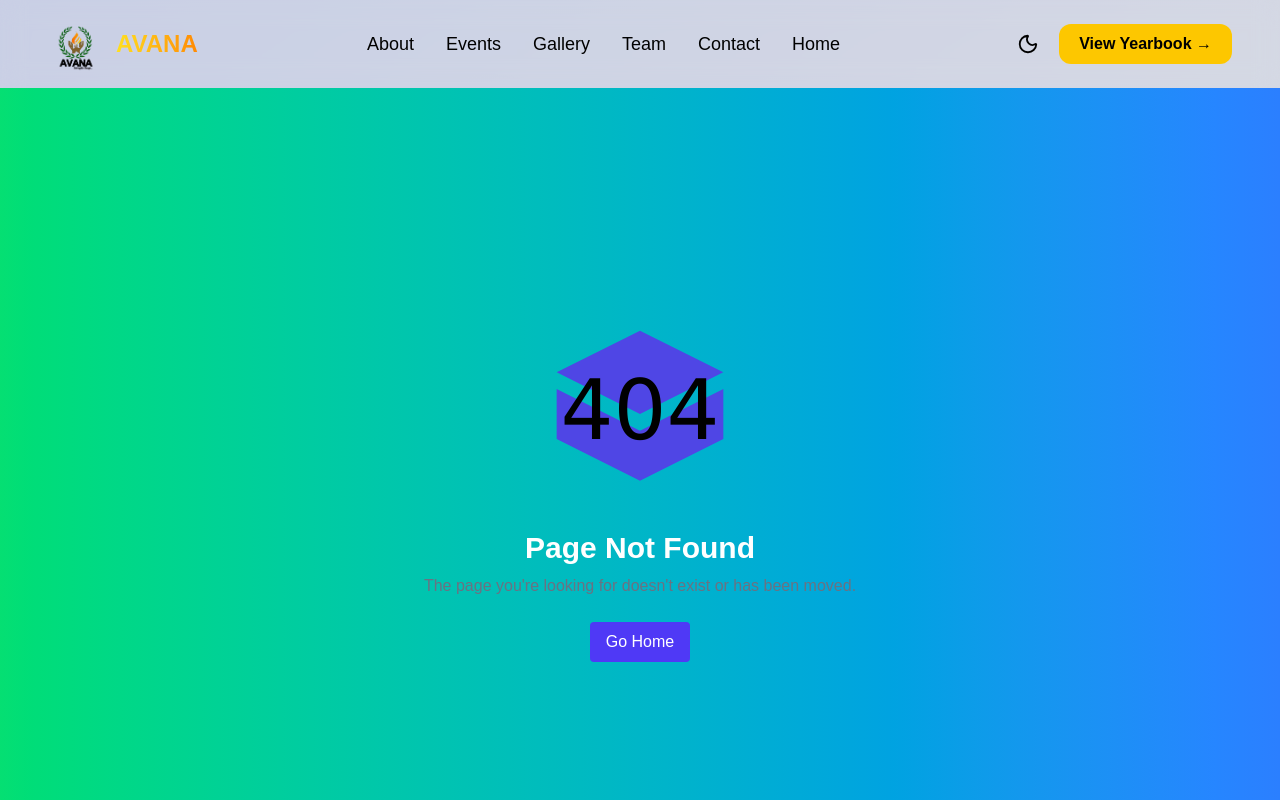
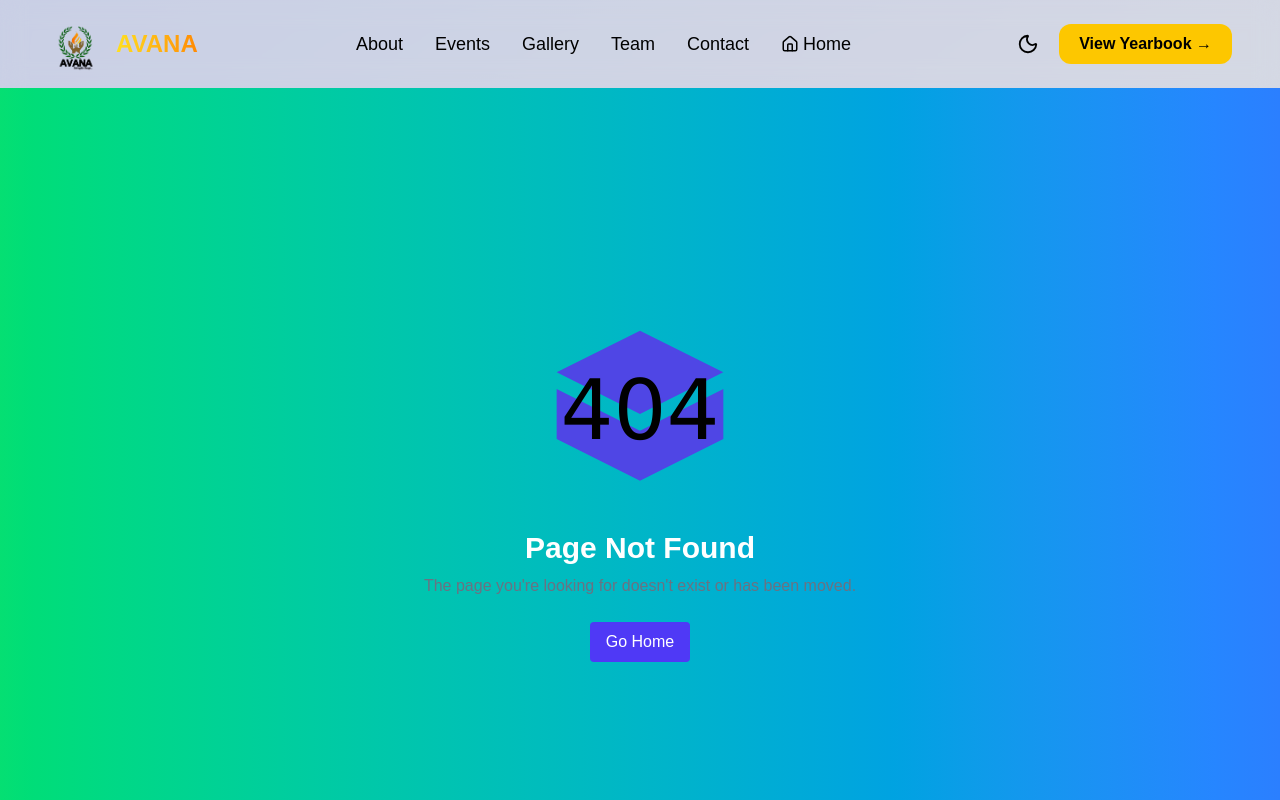
Before and after one commit to AnandVivek-iiti/Avana, a React (Vite) app in the folder Frontend/: page / in a window 1280 px wide. Shown: the top 800 px of the page. Built offline with nearby package versions, Linux system fonts and the light colour scheme.

Commit message:
added project files

```diff
--- a/Frontend/src/components/Navbar.jsx
+++ b/Frontend/src/components/Navbar.jsx
@@ -1,4 +1,3 @@
-
 import Avana from "../assets/Avana.png";
 import { Typewriter } from "react-simple-typewriter";
 import { Link } from "react-router-dom";
@@ -75,7 +74,7 @@ export default function Navbar() {
                           .toLowerCase()
                           .replace(/ /g, "-")}`}
                         className="flex items-center gap-2 px-4 py-2 hover:bg-yellow-100 dark:hover:bg-gray-800 rounded-lg transition"
-                        onClick={() => setEventsOpen(false)} // close after click
+                        onClick={() => setEventsOpen(false)}
                       >
                         <span className="text-xl">{ev.emoji}</span>
                         <span className="font-medium">{ev.name}</span>
@@ -84,8 +83,16 @@ export default function Navbar() {
                   </div>
                 )}
               </li>
-            )  :
-            (
+            ) : item === "Home" ? (
+              <li key={i}>
+                <Link
+                  to="/"
+                  className="hover:text-yellow-400 transition duration-300 flex items-center gap-1"
+                >
+                  <Home size={18} /> Home
+                </Link>
+              </li>
+            ) : (
               <li key={i}>
                 <Link
                   to={`/${item.toLowerCase()}`}
--- a/Frontend/src/components/Notfound.jsx
+++ b/Frontend/src/components/Notfound.jsx
@@ -31,7 +31,7 @@ export default function NotFound() {
         The page you're looking for doesn't exist or has been moved.
       </p>
       <a
-        href="/home"
+        href="/"
         className="mt-6 px-4 py-2 bg-indigo-600 text-white rounded hover:bg-indigo-700 transition"
       >
         Go Home
```
